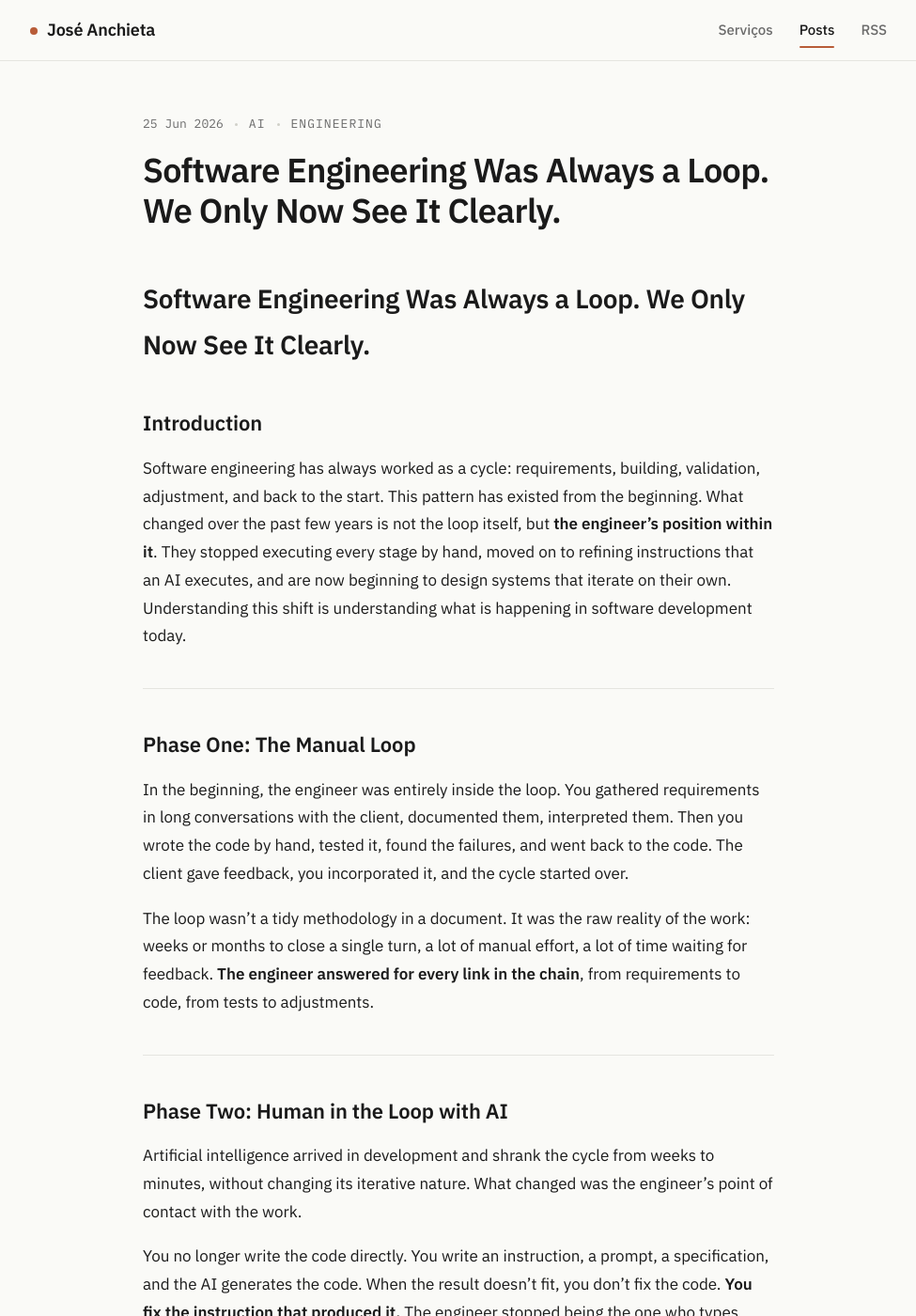
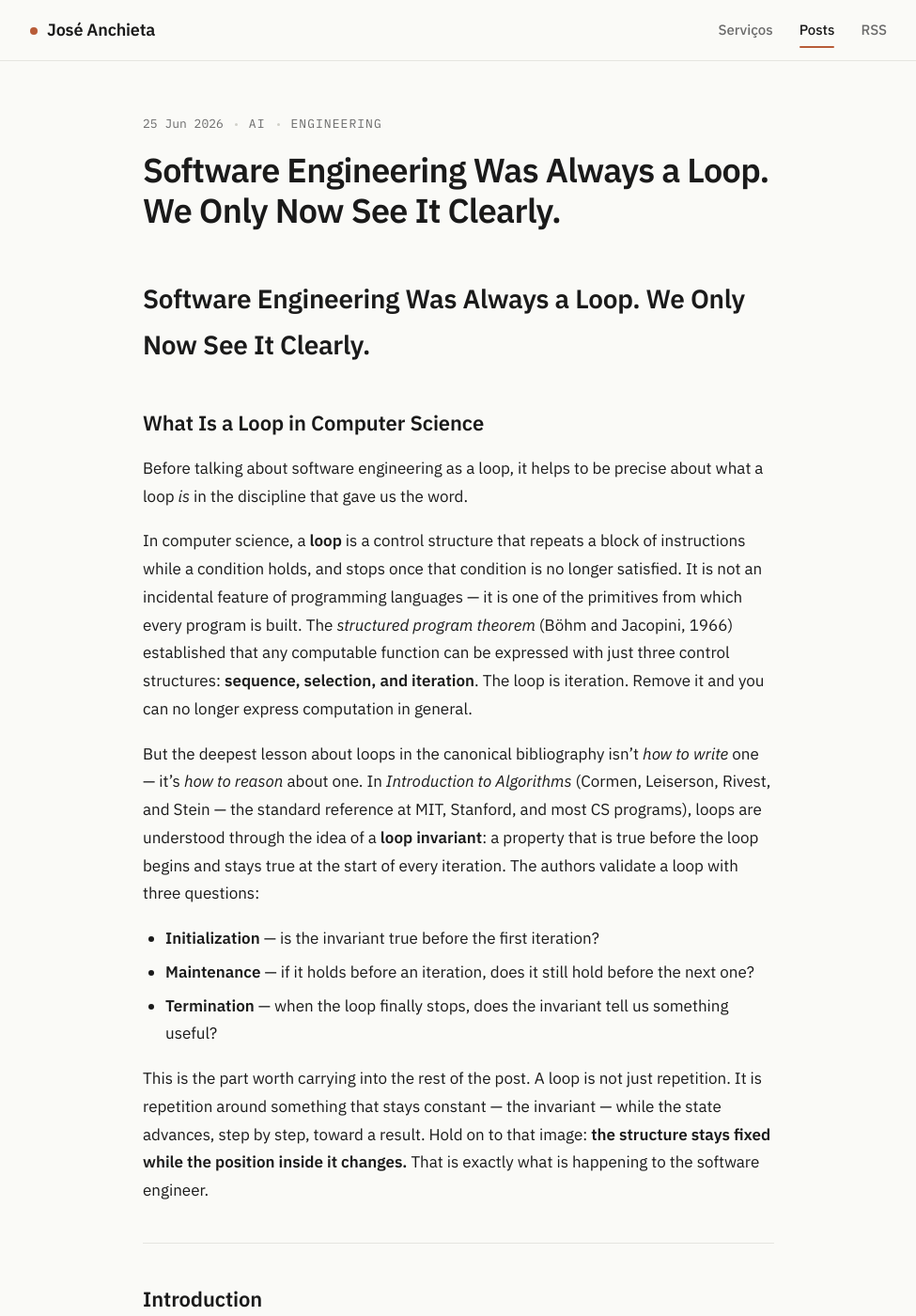
Before and after one commit to anchietajunior/terminal-log-blog, a Jekyll site: the page built from _posts/2026-06-25-software-engineering-was-always-a-loop.md, in a window 1280 px wide and 1400 px high. Shown: the whole window at 94% size, without its empty margins (152-1127 px from the left). Built offline with Jekyll 4.4.1, drawn with Linux system fonts in a browser that asks for light colours.

Commit message:
Add CS definition of a loop with academic references
Co-Authored-By: Claude Opus 4.8 (1M context) <noreply@anthropic.com>

```diff
--- a/_posts/2026-06-25-software-engineering-was-always-a-loop.md
+++ b/_posts/2026-06-25-software-engineering-was-always-a-loop.md
@@ -9,6 +9,22 @@ lang: en
 ---
 
 # Software Engineering Was Always a Loop. We Only Now See It Clearly.
+
+## What Is a Loop in Computer Science
+
+Before talking about software engineering as a loop, it helps to be precise about what a loop *is* in the discipline that gave us the word.
+
+In computer science, a **loop** is a control structure that repeats a block of instructions while a condition holds, and stops once that condition is no longer satisfied. It is not an incidental feature of programming languages — it is one of the primitives from which every program is built. The *structured program theorem* (Böhm and Jacopini, 1966) established that any computable function can be expressed with just three control structures: **sequence, selection, and iteration**. The loop is iteration. Remove it and you can no longer express computation in general.
+
+But the deepest lesson about loops in the canonical bibliography isn't *how to write* one — it's *how to reason* about one. In *Introduction to Algorithms* (Cormen, Leiserson, Rivest, and Stein — the standard reference at MIT, Stanford, and most CS programs), loops are understood through the idea of a **loop invariant**: a property that is true before the loop begins and stays true at the start of every iteration. The authors validate a loop with three questions:
+
+- **Initialization** — is the invariant true before the first iteration?
+- **Maintenance** — if it holds before an iteration, does it still hold before the next one?
+- **Termination** — when the loop finally stops, does the invariant tell us something useful?
+
+This is the part worth carrying into the rest of the post. A loop is not just repetition. It is repetition around something that stays constant — the invariant — while the state advances, step by step, toward a result. Hold on to that image: **the structure stays fixed while the position inside it changes.** That is exactly what is happening to the software engineer.
+
+---
 
 ## Introduction
 
```
